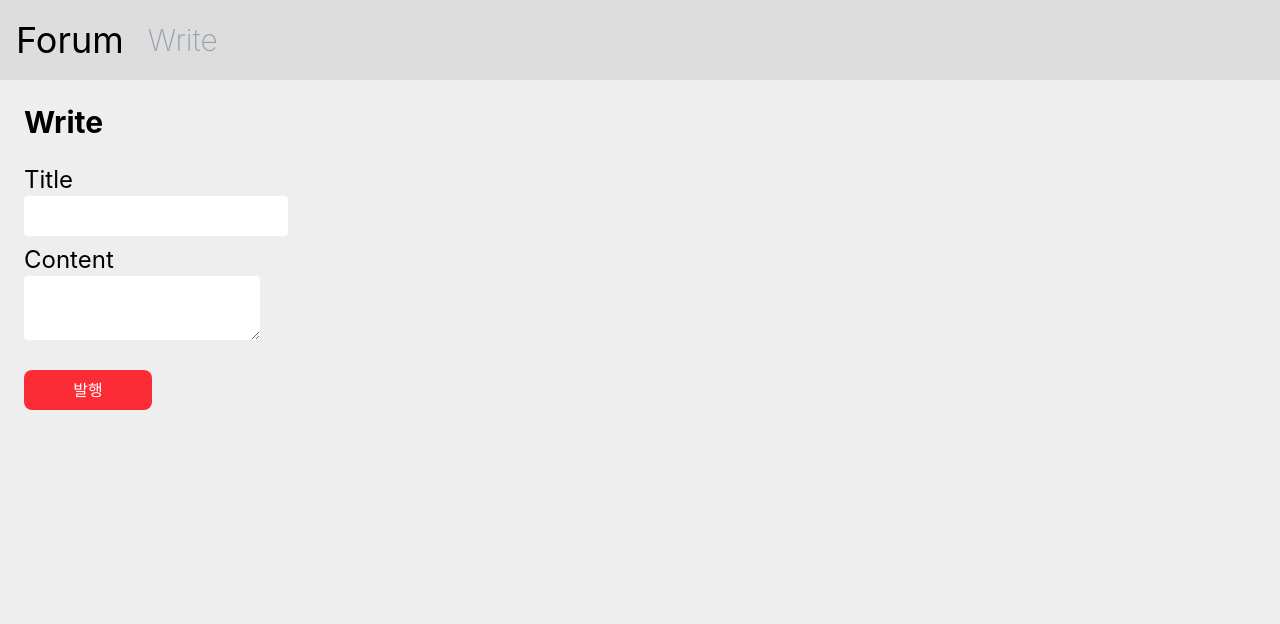
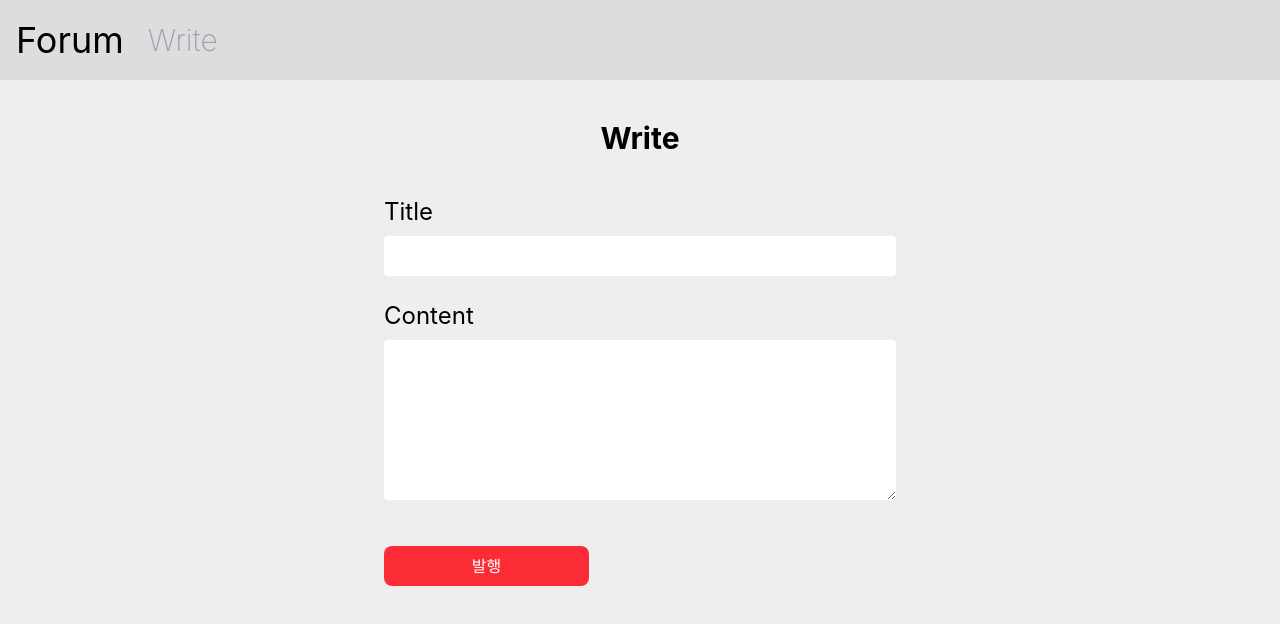
Before and after one commit to siwon-lab/Forum, a React (Vite) app: page /write in a window 1280 px wide. Shown: the top 624 px of the page. Built offline with nearby package versions, Linux system fonts and the light colour scheme.

Commit message:
style: improve Home, Post, Write, Edit UI

```diff
--- a/src/components/Post.jsx
+++ b/src/components/Post.jsx
@@ -14,12 +14,12 @@ export default function Post({ post }) {
    }, [posts]);
 
    return (
-      <div className="my-2 min-h-40 w-full rounded-lg bg-white p-4 shadow-md transition-shadow duration-300 hover:shadow-lg">
+      <div className="my-2 min-h-40 w-[70%] max-w-3xl min-w-lg rounded-lg bg-white p-4 shadow-md transition-shadow duration-300 hover:shadow-lg">
          <h2 className="text-3xl font-semibold">{post.title}</h2>
          <p className="text-2xl">{post.content}</p>
          <div className="flex">
             <button
-               className="mr-4 mb-2 ml-auto cursor-pointer text-4xl text-red-500"
+               className="mr-4 mb-4 ml-auto cursor-pointer text-4xl text-red-500"
                onClick={() => {
                   dispatch(like(post.id));
                }}
@@ -28,7 +28,9 @@ export default function Post({ post }) {
             </button>
          </div>
          <Link to={'/edit/' + post.id}>
-            <span className="mr-4 cursor-pointer text-2xl underline transition-colors hover:text-blue-500">수정</span>
+            <span className="mr-4 cursor-pointer text-2xl underline transition-colors hover:text-blue-500">
+               수정
+            </span>
          </Link>
          <span
             className="cursor-pointer text-2xl underline transition-colors hover:text-red-500"
--- a/src/pages/Edit.jsx
+++ b/src/pages/Edit.jsx
@@ -15,9 +15,11 @@ export default function Edit() {
    const [content, setContent] = useState(post.content);
 
    return (
-      <div className="min-h-screen w-full bg-[#eee] p-6">
-         <h2 className="mb-6 text-3xl font-bold">Edit</h2>
+      <div className="flex min-h-screen w-full flex-col items-center bg-[#eee]">
+         <div className="flex w-[40%] max-w-lg min-w-xs flex-col items-center">
+            <h2 className="my-10 text-3xl font-bold">Edit</h2>
             <form
+               className="w-full"
                autoComplete="off"
                onSubmit={(e) => {
                   e.preventDefault();
@@ -38,18 +40,18 @@ export default function Edit() {
                   }
                }}
             >
-            <p className="text-2xl">Title</p>
+               <p className="mb-2 text-2xl">Title</p>
                <input
                   type="text"
-               className="mb-2 rounded bg-white p-2 outline-none"
+                  className="mb-6 w-full rounded bg-white p-2 outline-none"
                   value={title}
                   onChange={(e) => {
                      setTitle(e.target.value);
                   }}
                />
-            <p className="text-2xl">Content</p>
+               <p className="mb-2 text-2xl">Content</p>
                <textarea
-               className="mb-2 rounded bg-white p-2 outline-none"
+                  className="mb-6 min-h-40 w-full rounded bg-white p-2 outline-none"
                   value={content}
                   onChange={(e) => {
                      setContent(e.target.value);
@@ -57,11 +59,12 @@ export default function Edit() {
                />
                <button
                   type="submit"
-               className="mt-4 block w-32 cursor-pointer rounded-lg bg-blue-500 p-2 text-white"
+                  className="mt-4 block w-[40%] max-w-64 min-w-32 cursor-pointer rounded-lg bg-blue-500 p-2 text-white"
                >
                   완료
                </button>
             </form>
          </div>
+      </div>
    );
 }
--- a/src/pages/Home.jsx
+++ b/src/pages/Home.jsx
@@ -7,9 +7,9 @@ export default function Home() {
    const posts = useSelector((state) => state.posts);
 
    return (
-      <div className="flex min-h-screen w-full flex-col bg-[#eee] px-6 py-4">
+      <div className="flex min-h-screen w-full flex-col bg-[#eee] p-4 items-center">
          <button
-            className="mb-2 ml-auto cursor-pointer rounded-md border border-red-500 p-1 text-xl font-semibold text-red-500 transition-colors duration-300 hover:bg-red-500 hover:text-white"
+            className="mb-4 ml-auto cursor-pointer rounded-md border border-red-500 p-1 text-xl font-semibold text-red-500 transition-colors duration-300 hover:bg-red-500 hover:text-white"
             onClick={() => {
                dispatch(removeAll());
             }}
--- a/src/pages/Write.jsx
+++ b/src/pages/Write.jsx
@@ -13,9 +13,12 @@ export default function Write() {
    const [content, setContent] = useState('');
 
    return (
-      <div className="min-h-screen w-full bg-[#eee] p-6">
-         <h2 className="mb-6 text-3xl font-bold">Write</h2>
+      <div className="flex min-h-screen w-full flex-col items-center bg-[#eee]">
+         <div className="flex w-[40%] max-w-lg min-w-xs flex-col items-center">
+            <h2 className="my-10 text-3xl font-bold">Write</h2>
             <form
+               className="w-full"
+               autoComplete="off"
                onSubmit={(e) => {
                   e.preventDefault();
                   if (title === '') {
@@ -34,20 +37,19 @@ export default function Write() {
                      navigate('/');
                   }
                }}
-            autoComplete="off"
             >
-            <p className="text-2xl">Title</p>
+               <p className="mb-2 text-2xl">Title</p>
                <input
                   type="text"
-               className="mb-2 rounded bg-white p-2 outline-none"
+                  className="mb-6 w-full rounded bg-white p-2 outline-none"
                   value={title}
                   onChange={(e) => {
                      setTitle(e.target.value);
                   }}
                />
-            <p className="text-2xl">Content</p>
+               <p className="mb-2 text-2xl">Content</p>
                <textarea
-               className="mb-2 rounded bg-white p-2 outline-none"
+                  className="mb-6 min-h-40 w-full rounded bg-white p-2 outline-none"
                   value={content}
                   onChange={(e) => {
                      setContent(e.target.value);
@@ -55,11 +57,12 @@ export default function Write() {
                />
                <button
                   type="submit"
-               className="mt-4 block w-32 cursor-pointer rounded-lg bg-red-500 p-2 text-white"
+                  className="mt-4 block w-[40%] max-w-64 min-w-32 cursor-pointer rounded-lg bg-red-500 p-2 text-white"
                >
                   발행
                </button>
             </form>
          </div>
+      </div>
    );
 }
```
Lines whose indentation alone changed are shown as unchanged.
